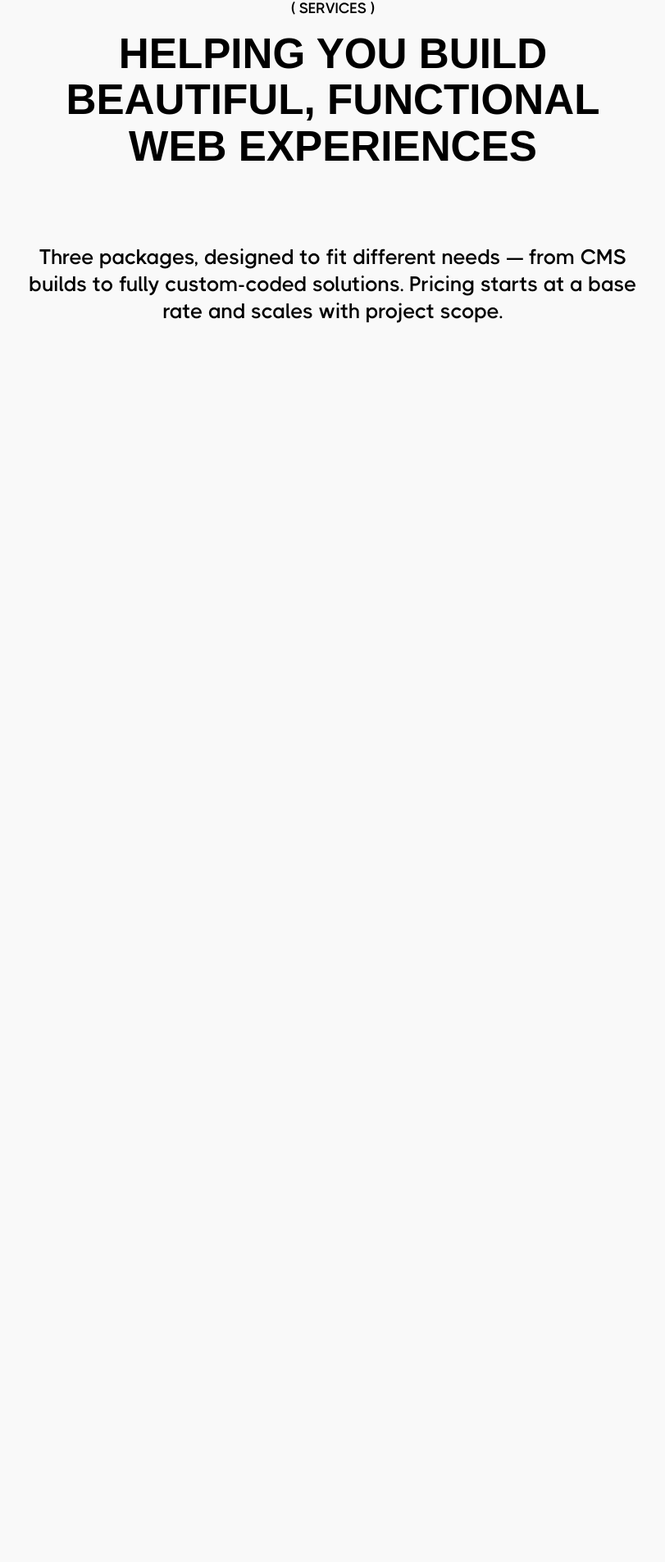
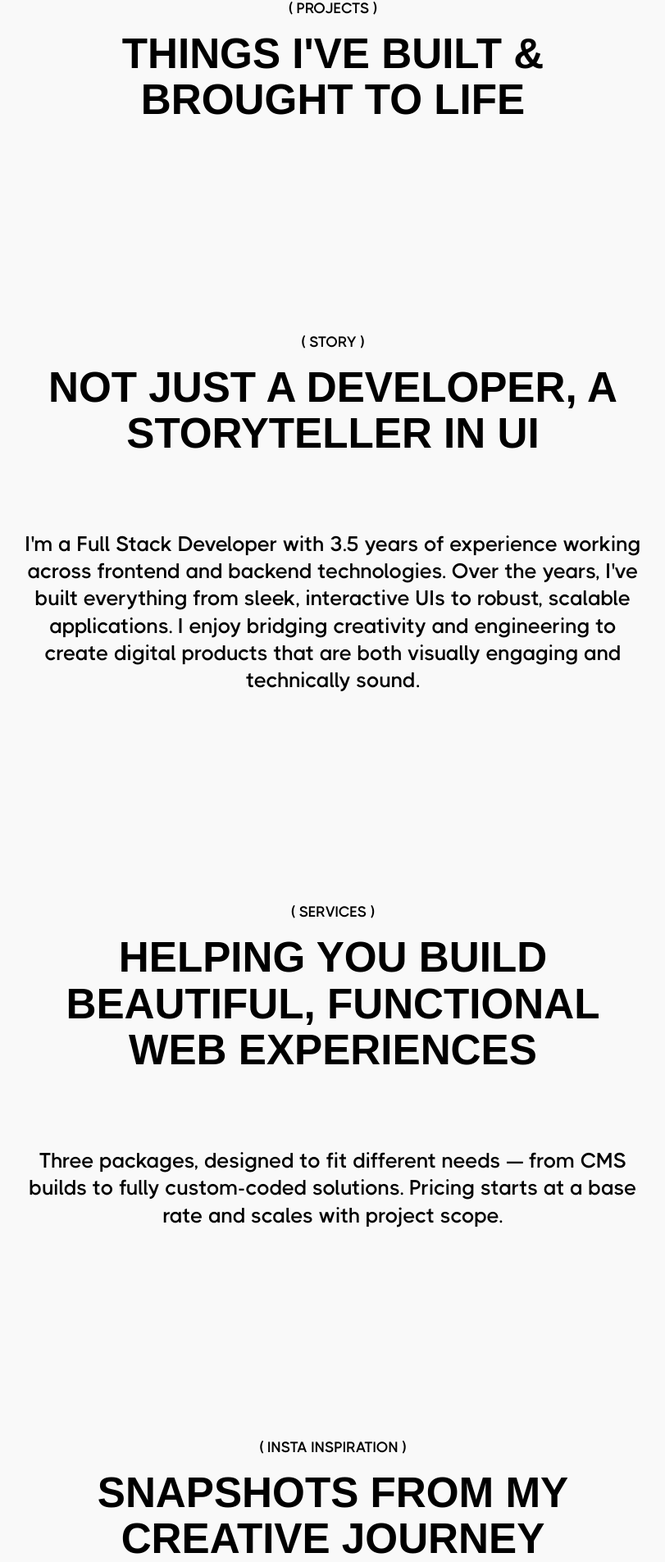
Before and after one commit to guptasahil541/portfolio-frontend, a Next.js app: page / in a window 1280 px wide. Shown: the whole page at 82% size, without its empty margins (234-1045 px from the left). Before the commit the page ends 800 px from the top, so only its background shows below. Built offline with nearby package versions, Linux system fonts and the light colour scheme; a web font is replaced by a local one.

Commit message:
Added all sections basic details

```diff
--- a/package.json
+++ b/package.json
@@ -1,6 +1,6 @@
 {
   "name": "portfolio-frontend",
-  "version": "0.4.0",
+  "version": "0.5.0",
   "private": true,
   "scripts": {
     "dev": "next dev --turbopack",
--- a/src/app/page.tsx
+++ b/src/app/page.tsx
@@ -1,10 +1,13 @@
-import { Service } from '@/components';
+import { Projects, Story, Services, SocialPosts } from '@/components';
 
 export default function page() {
     return (
         <>
             <main className="main_flex">
-                <Service />
+                <Projects />
+                <Story />
+                <Services />
+                <SocialPosts />
             </main>
         </>
     );
--- /dev/null
+++ b/src/components/sections/Projects/Projects.tsx
@@ -0,0 +1,16 @@
+import React from 'react';
+
+import { SectionHeader } from '@/components/ui';
+
+export const Projects = () => {
+    return (
+        <section id="projects">
+            <div className="section_flex container">
+                <SectionHeader
+                    heading="Things I've built & brought to life"
+                    subHeading="( projects )"
+                />
+            </div>
+        </section>
+    );
+};
--- a/src/components/sections/service/Service.tsx
+++ b/src/components/sections/Services/Services.tsx
@@ -1,6 +1,8 @@
+import React from 'react';
+
 import { SectionHeader, SectionTextContent } from '@/components/ui';
 
-export const Service = () => {
+export const Services = () => {
     return (
         <section id="services">
             <div className="section_flex container">
--- /dev/null
+++ b/src/components/sections/SocialPosts/SocialPosts.tsx
@@ -0,0 +1,16 @@
+import React from 'react';
+
+import { SectionHeader } from '@/components/ui';
+
+export const SocialPosts = () => {
+    return (
+        <section id="social-posts">
+            <div className="section_flex container">
+                <SectionHeader
+                    heading="Snapshots from my creative journey"
+                    subHeading="( insta inspiration )"
+                />
+            </div>
+        </section>
+    );
+};
--- /dev/null
+++ b/src/components/sections/Story/Story.tsx
@@ -0,0 +1,17 @@
+import React from 'react';
+
+import { SectionHeader, SectionTextContent } from '@/components/ui';
+
+export const Story = () => {
+    return (
+        <section id="story">
+            <div className="section_flex container">
+                <SectionHeader
+                    heading="Not just a developer, a storyteller in UI"
+                    subHeading="( story )"
+                />
+                <SectionTextContent content="I'm a Full Stack Developer with 3.5 years of experience working across frontend and backend technologies. Over the years, I've built everything from sleek, interactive UIs to robust, scalable applications. I enjoy bridging creativity and engineering to create digital products that are both visually engaging and technically sound." />
+            </div>
+        </section>
+    );
+};
```
Also changed, not shown: src/components/sections/index.ts (+7 -1 lines).
